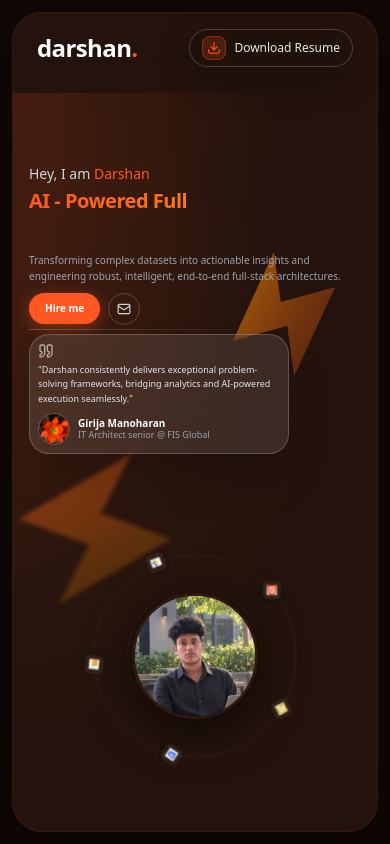
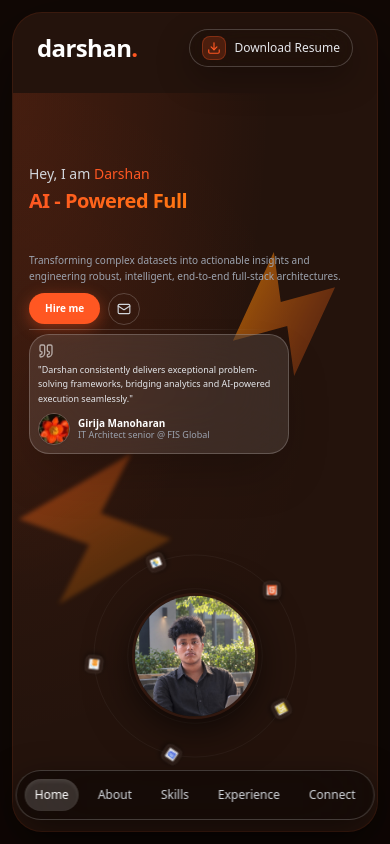
Before and after one commit to Darshan-U-18/Darshan-Portfolio, a React (Vite) app: page / in a window 390 px wide. Built offline with nearby package versions, Linux system fonts and the light colour scheme.

Commit message:
style: make Navbar responsive and visible on mobile and tablet

```diff
--- a/src/components/Navbar.jsx
+++ b/src/components/Navbar.jsx
@@ -13,34 +13,34 @@ export default function Navbar({ activeTab, setActiveTab }) {
       </div>
 
       {/* Nav Menu Capsule */}
-      <nav className="absolute left-1/2 hidden -translate-x-1/2 items-center space-x-1 rounded-full border border-white/20 bg-black/10 px-5 py-1.5 text-sm font-medium text-gray-300 shadow-[0_12px_35px_rgba(0,0,0,0.28)] backdrop-blur-xl md:flex">
+      <nav className="fixed bottom-6 left-1/2 z-50 flex w-[92%] max-w-sm -translate-x-1/2 items-center justify-between rounded-full border border-white/20 bg-black/40 px-2 py-2 text-xs font-medium text-gray-300 shadow-[0_12px_35px_rgba(0,0,0,0.5)] backdrop-blur-2xl sm:max-w-md sm:px-4 sm:text-sm md:absolute md:top-1/2 md:bottom-auto md:-translate-y-1/2 md:w-auto md:justify-center md:space-x-1 md:bg-black/10 md:py-1.5">
         <button
           onClick={() => setActiveTab('home')}
-          className={`rounded-full px-4 py-1.5 transition ${activeTab === 'home' ? 'bg-white/15 text-white shadow-inner shadow-white/10' : 'hover:bg-white/10 hover:text-white'}`}
+          className={`rounded-full px-2.5 py-2 sm:px-4 sm:py-1.5 transition ${activeTab === 'home' ? 'bg-white/15 text-white shadow-inner shadow-white/10' : 'hover:bg-white/10 hover:text-white'}`}
         >
           Home
         </button>
         <button
           onClick={() => setActiveTab('about')}
-          className={`rounded-full px-4 py-1.5 transition ${activeTab === 'about' ? 'bg-white/15 text-white shadow-inner shadow-white/10' : 'hover:bg-white/10 hover:text-white'}`}
+          className={`rounded-full px-2.5 py-2 sm:px-4 sm:py-1.5 transition ${activeTab === 'about' ? 'bg-white/15 text-white shadow-inner shadow-white/10' : 'hover:bg-white/10 hover:text-white'}`}
         >
           About
         </button>
         <button
           onClick={() => setActiveTab('skills')}
-          className={`rounded-full px-4 py-1.5 transition ${activeTab === 'skills' ? 'bg-white/15 text-white shadow-inner shadow-white/10' : 'hover:bg-white/10 hover:text-white'}`}
+          className={`rounded-full px-2.5 py-2 sm:px-4 sm:py-1.5 transition ${activeTab === 'skills' ? 'bg-white/15 text-white shadow-inner shadow-white/10' : 'hover:bg-white/10 hover:text-white'}`}
         >
           Skills
         </button>
         <button
           onClick={() => setActiveTab('experience')}
-          className={`rounded-full px-4 py-1.5 transition ${activeTab === 'experience' ? 'bg-white/15 text-white shadow-inner shadow-white/10' : 'hover:bg-white/10 hover:text-white'}`}
+          className={`rounded-full px-2.5 py-2 sm:px-4 sm:py-1.5 transition ${activeTab === 'experience' ? 'bg-white/15 text-white shadow-inner shadow-white/10' : 'hover:bg-white/10 hover:text-white'}`}
         >
           Experience
         </button>
         <button
           onClick={() => setActiveTab('connect')}
-          className={`rounded-full px-4 py-1.5 transition ${activeTab === 'connect' ? 'bg-white/15 text-white shadow-inner shadow-white/10' : 'hover:bg-white/10 hover:text-white'}`}
+          className={`rounded-full px-2.5 py-2 sm:px-4 sm:py-1.5 transition ${activeTab === 'connect' ? 'bg-white/15 text-white shadow-inner shadow-white/10' : 'hover:bg-white/10 hover:text-white'}`}
         >
           Connect
         </button>
```
